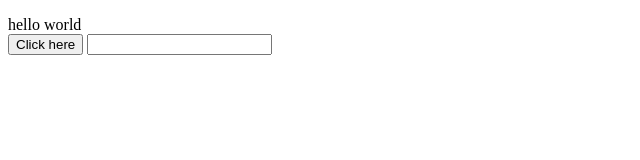
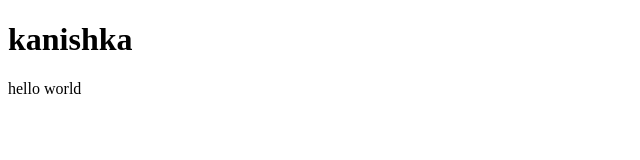
Before and after one commit to iamkanishka/Typescript-Concepts, a website with bundled scripts: page index.html in a window 1280 px wide. Shown: the whole page, without its empty margins (0-640 px from the left). Built offline with nearby package versions, Linux system fonts and the light colour scheme.

Commit message:
56. Creating a Simple angular Component Decotaor in the Typescipt.

```diff
--- a/index.html
+++ b/index.html
@@ -7,11 +7,12 @@
     <title>Document</title>
 </head>
 <body>
+    <div id="app"></div>
     <p id="message-Output"></p>
     <div>hello world</div>
     <div>
-       <button>Click here</button>
-       <input id="user-input" type="text">
+       <!-- <button>Click here</button>
+       <input id="user-input" type="text"> -->
     <script type="text/javascript" src="dist/main.js"></script>
     <script type="text/javascript" src="dist/analytics/analytics.js"></script>
 
--- a/ts/main.ts
+++ b/ts/main.ts
@@ -5,7 +5,18 @@ return function (constructor:Function){
 }
 }
 
-@Logger('logging for the Person class from the decorator Factory')
+function Component(template:string, hookId:string){
+ return function (constructor:any){
+      const hookEl =  document.getElementById(hookId);
+      const data = new  constructor()
+      if(hookEl){
+        hookEl.innerHTML = template
+        hookEl.querySelector('h1')!.textContent = data.name
+      }
+ }
+}
+
+@Component('<h1>Hi</h1>','app')
 class Person{
   name= 'kanishka';
   constructor(){
```
Also changed, not shown: Readme.md, dist/main.js, 1 other file.
